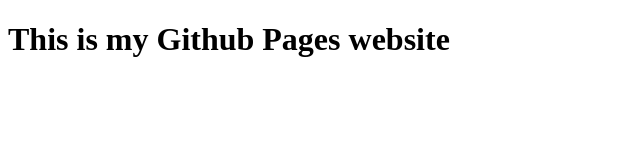
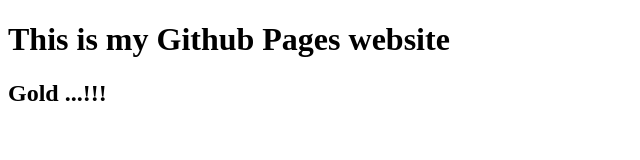
Before and after one commit to Sweenderella/Sweenderella.github.io, a plain HTML site: page index.html in a window 1280 px wide. Shown: the whole page, without its empty margins (0-640 px from the left). Drawn offline with Linux system fonts and the light colour scheme.

Commit message:
Commit Github Second Update

```diff
--- a/index.html
+++ b/index.html
@@ -5,5 +5,6 @@
 </head>
 <body>
     <h1>This is my Github Pages website</h1>
+    <h2>Gold ...!!!</h2>
 </body>
 </html>
```
